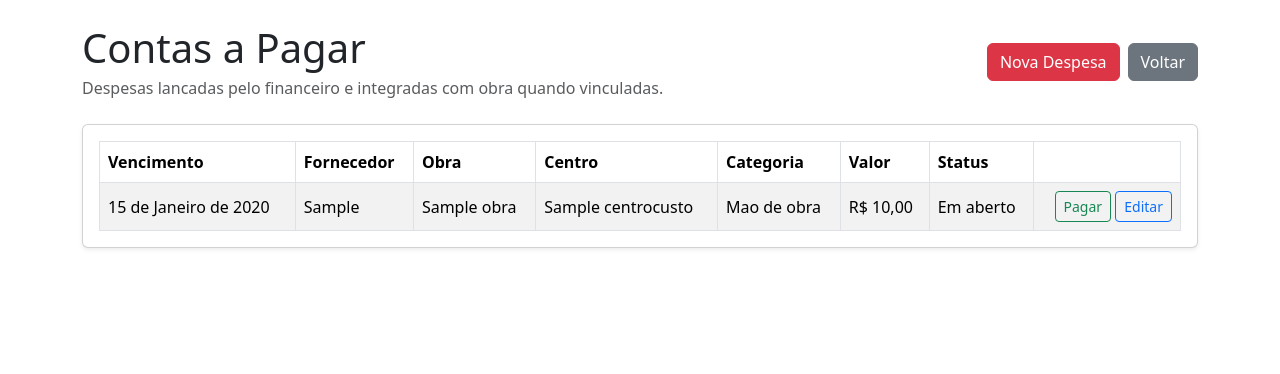
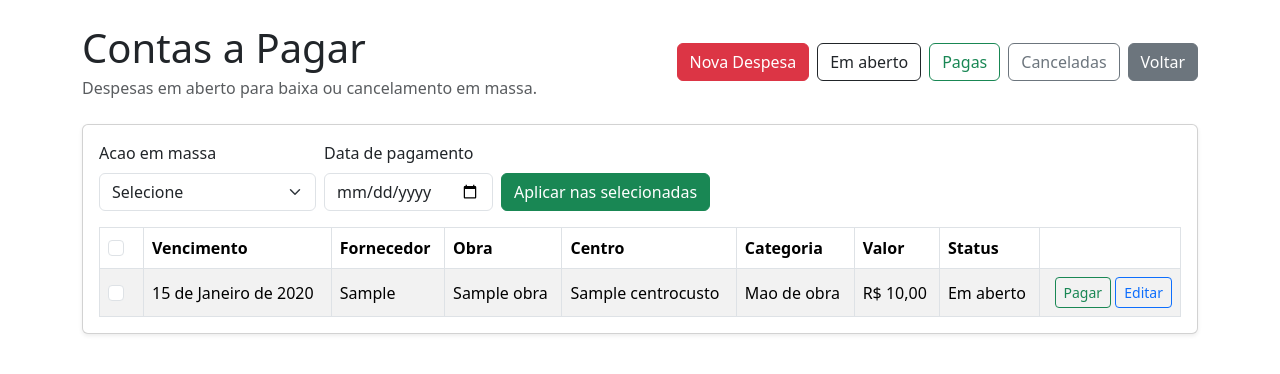
Before and after one commit to engmauricio90/dashboard-ambar, a Django app: page /financeiro/pagar/ in a window 1280 px wide. Shown: the part 56-430 px from the top of the page. Run offline with Django 5.2, Linux system fonts and the light colour scheme; a user stored in the database is signed in; tables that the repository leaves empty hold one stand-in row (values such as "Sample post").

Commit message:
Adiciona baixa em massa de contas a pagar

```diff
--- a/financeiro/models.py
+++ b/financeiro/models.py
@@ -261,7 +261,14 @@ class ContaPagar(models.Model):
             self.sincronizar_obra()
 
     def sincronizar_obra(self):
-        if not self.obra or self.status == self.STATUS_CANCELADO:
+        if self.status == self.STATUS_CANCELADO:
+            if self.despesa_obra_id:
+                self.despesa_obra.delete()
+                ContaPagar.objects.filter(pk=self.pk).update(despesa_obra=None)
+                self.despesa_obra = None
+            return
+
+        if not self.obra:
             return
 
         if self.despesa_obra_id:
--- a/financeiro/templates/financeiro/home.html
+++ b/financeiro/templates/financeiro/home.html
@@ -68,6 +68,7 @@
                 <div class="list-group list-group-flush">
                     <a class="list-group-item list-group-item-action" href="{% url 'lista_contas_receber' %}">Contas a receber</a>
                     <a class="list-group-item list-group-item-action" href="{% url 'lista_contas_pagar' %}">Contas a pagar</a>
+                    <a class="list-group-item list-group-item-action" href="{% url 'lista_contas_pagas' %}">Contas pagas</a>
                     <a class="list-group-item list-group-item-action" href="{% url 'lista_fornecedores' %}">Fornecedores</a>
                     <a class="list-group-item list-group-item-action" href="{% url 'lista_centros_custo' %}">Centros de custo</a>
                     <a class="list-group-item list-group-item-action" href="{% url 'relatorio_financeiro' %}">Relatorio financeiro</a>
--- a/financeiro/templates/financeiro/lista_contas_pagar.html
+++ b/financeiro/templates/financeiro/lista_contas_pagar.html
@@ -1,25 +1,48 @@
 {% extends 'base.html' %}
 
-{% block title %}Contas a Pagar{% endblock %}
+{% block title %}{{ titulo|default:'Contas a Pagar' }}{% endblock %}
 
 {% block content %}
 <div class="d-flex justify-content-between align-items-center mb-4 flex-wrap gap-3">
     <div>
-        <h1 class="mb-1">Contas a Pagar</h1>
-        <p class="text-muted mb-0">Despesas lancadas pelo financeiro e integradas com obra quando vinculadas.</p>
+        <h1 class="mb-1">{{ titulo|default:'Contas a Pagar' }}</h1>
+        <p class="text-muted mb-0">{{ descricao|default:'Despesas lancadas pelo financeiro e integradas com obra quando vinculadas.' }}</p>
     </div>
-    <div class="d-flex gap-2">
+    <div class="d-flex gap-2 flex-wrap">
         <a href="{% url 'nova_conta_pagar' %}" class="btn btn-danger">Nova Despesa</a>
+        <a href="{% url 'lista_contas_pagar' %}" class="btn btn-outline-dark">Em aberto</a>
+        <a href="{% url 'lista_contas_pagas' %}" class="btn btn-outline-success">Pagas</a>
+        <a href="{% url 'lista_contas_pagar_canceladas' %}" class="btn btn-outline-secondary">Canceladas</a>
         <a href="{% url 'financeiro_home' %}" class="btn btn-secondary">Voltar</a>
     </div>
 </div>
 
 <div class="card shadow-sm">
     <div class="card-body">
+        {% if mostrar_acoes_massa %}
+        <form method="post" action="{% url 'acao_massa_contas_pagar' %}">
+            {% csrf_token %}
+            <div class="d-flex gap-2 align-items-end flex-wrap mb-3">
+                <div>
+                    <label class="form-label">Acao em massa</label>
+                    <select class="form-select" name="acao" required>
+                        <option value="">Selecione</option>
+                        <option value="pagar">Marcar como pagas</option>
+                        <option value="cancelar">Cancelar selecionadas</option>
+                    </select>
+                </div>
+                <div>
+                    <label class="form-label">Data de pagamento</label>
+                    <input type="date" class="form-control" name="data_baixa">
+                </div>
+                <button type="submit" class="btn btn-success">Aplicar nas selecionadas</button>
+            </div>
+        {% endif %}
         <div class="table-responsive">
             <table class="table table-bordered table-striped align-middle mb-0">
                 <thead>
                     <tr>
+                        {% if mostrar_acoes_massa %}<th style="width: 44px;"><input type="checkbox" class="form-check-input" id="selecionarTodas"></th>{% endif %}
                         <th>Vencimento</th>
                         <th>Fornecedor</th>
                         <th>Obra</th>
@@ -33,6 +56,9 @@
                 <tbody>
                     {% for conta in contas %}
                     <tr>
+                        {% if mostrar_acoes_massa %}
+                        <td><input type="checkbox" class="form-check-input conta-checkbox" name="contas" value="{{ conta.id }}"></td>
+                        {% endif %}
                         <td>{{ conta.data_vencimento }}</td>
                         <td>{{ conta.fornecedor }}</td>
                         <td>{{ conta.obra|default:'-' }}</td>
@@ -41,18 +67,34 @@
                         <td>R$ {{ conta.valor|floatformat:2 }}</td>
                         <td>{{ conta.get_status_display }}</td>
                         <td class="text-end">
-                            {% if not conta.esta_baixada %}
+                            {% if mostrar_acoes_massa %}
                             <a href="{% url 'baixar_conta_pagar' conta.id %}" class="btn btn-sm btn-outline-success">Pagar</a>
                             {% endif %}
                             <a href="{% url 'editar_conta_pagar' conta.id %}" class="btn btn-sm btn-outline-primary">Editar</a>
                         </td>
                     </tr>
                     {% empty %}
-                    <tr><td colspan="8">Nenhuma conta a pagar cadastrada.</td></tr>
+                    <tr><td colspan="{% if mostrar_acoes_massa %}9{% else %}8{% endif %}">Nenhuma conta encontrada.</td></tr>
                     {% endfor %}
                 </tbody>
             </table>
         </div>
+        {% if mostrar_acoes_massa %}
+        </form>
+        {% endif %}
     </div>
 </div>
 {% endblock %}
+
+{% block extra_scripts %}
+<script>
+    const selecionarTodas = document.getElementById('selecionarTodas');
+    if (selecionarTodas) {
+        selecionarTodas.addEventListener('change', () => {
+            document.querySelectorAll('.conta-checkbox').forEach((checkbox) => {
+                checkbox.checked = selecionarTodas.checked;
+            });
+        });
+    }
+</script>
+{% endblock %}
--- a/financeiro/urls.py
+++ b/financeiro/urls.py
@@ -10,6 +10,9 @@ urlpatterns = [
     path('receber/<int:conta_id>/editar/', views.editar_conta_receber, name='editar_conta_receber'),
     path('receber/<int:conta_id>/baixar/', views.baixar_conta_receber, name='baixar_conta_receber'),
     path('pagar/', views.lista_contas_pagar, name='lista_contas_pagar'),
+    path('pagar/pagas/', views.lista_contas_pagas, name='lista_contas_pagas'),
+    path('pagar/canceladas/', views.lista_contas_pagar_canceladas, name='lista_contas_pagar_canceladas'),
+    path('pagar/acao-massa/', views.acao_massa_contas_pagar, name='acao_massa_contas_pagar'),
     path('pagar/nova/', views.nova_conta_pagar, name='nova_conta_pagar'),
     path('pagar/<int:conta_id>/editar/', views.editar_conta_pagar, name='editar_conta_pagar'),
     path('pagar/<int:conta_id>/baixar/', views.baixar_conta_pagar, name='baixar_conta_pagar'),
--- a/financeiro/views.py
+++ b/financeiro/views.py
@@ -180,8 +180,80 @@ def lista_contas_receber(request):
 
 
 def lista_contas_pagar(request):
-    contas = _base_pagar()
-    return render(request, 'financeiro/lista_contas_pagar.html', {'contas': contas})
+    contas = _base_pagar().filter(status=ContaPagar.STATUS_ABERTO)
+    return render(
+        request,
+        'financeiro/lista_contas_pagar.html',
+        {
+            'contas': contas,
+            'titulo': 'Contas a Pagar',
+            'descricao': 'Despesas em aberto para baixa ou cancelamento em massa.',
+            'mostrar_acoes_massa': True,
+        },
+    )
+
+
+def lista_contas_pagas(request):
+    contas = _base_pagar().filter(status=ContaPagar.STATUS_PAGO).order_by('-data_pagamento', '-id')
+    return render(
+        request,
+        'financeiro/lista_contas_pagar.html',
+        {
+            'contas': contas,
+            'titulo': 'Contas Pagas',
+            'descricao': 'Historico das despesas ja baixadas.',
+            'mostrar_acoes_massa': False,
+        },
+    )
+
+
+def lista_contas_pagar_canceladas(request):
+    contas = _base_pagar().filter(status=ContaPagar.STATUS_CANCELADO).order_by('-updated_at', '-id')
+    return render(
+        request,
+        'financeiro/lista_contas_pagar.html',
+        {
+            'contas': contas,
+            'titulo': 'Contas Canceladas',
+            'descricao': 'Despesas canceladas e retiradas da lista principal.',
+            'mostrar_acoes_massa': False,
+        },
+    )
+
+
+def acao_massa_contas_pagar(request):
+    if request.method != 'POST':
+        return redirect('lista_contas_pagar')
+
+    ids = request.POST.getlist('contas')
+    acao = request.POST.get('acao')
+    data_baixa = request.POST.get('data_baixa') or timezone.localdate()
+    contas = ContaPagar.objects.filter(id__in=ids, status=ContaPagar.STATUS_ABERTO)
+
+    if not ids:
+        messages.warning(request, 'Selecione ao menos uma conta.')
+        return redirect('lista_contas_pagar')
+
+    if acao not in {'pagar', 'cancelar'}:
+        messages.warning(request, 'Escolha uma acao valida.')
+        return redirect('lista_contas_pagar')
+
+    total = 0
+    for conta in contas:
+        if acao == 'pagar':
+            conta.status = ContaPagar.STATUS_PAGO
+            conta.data_pagamento = data_baixa
+        else:
+            conta.status = ContaPagar.STATUS_CANCELADO
+        conta.save()
+        total += 1
+
+    if acao == 'pagar':
+        messages.success(request, f'{total} conta(s) marcada(s) como pagas.')
+        return redirect('lista_contas_pagas')
+
+    messages.success(request, f'{total} conta(s) cancelada(s).')
+    return redirect('lista_contas_pagar_canceladas')
 
 
 def nova_conta_receber(request):
```
Also changed, not shown: financeiro/tests.py (+91 -0 lines).
